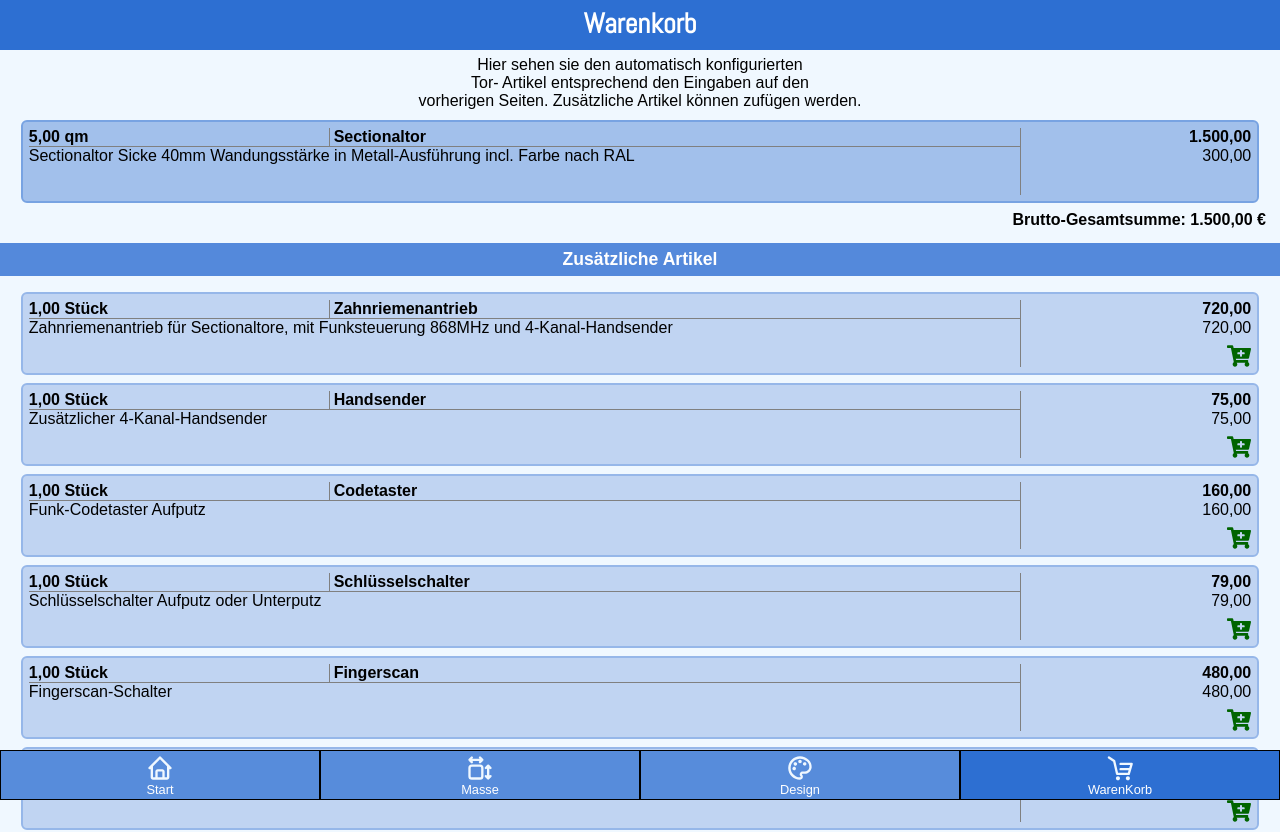
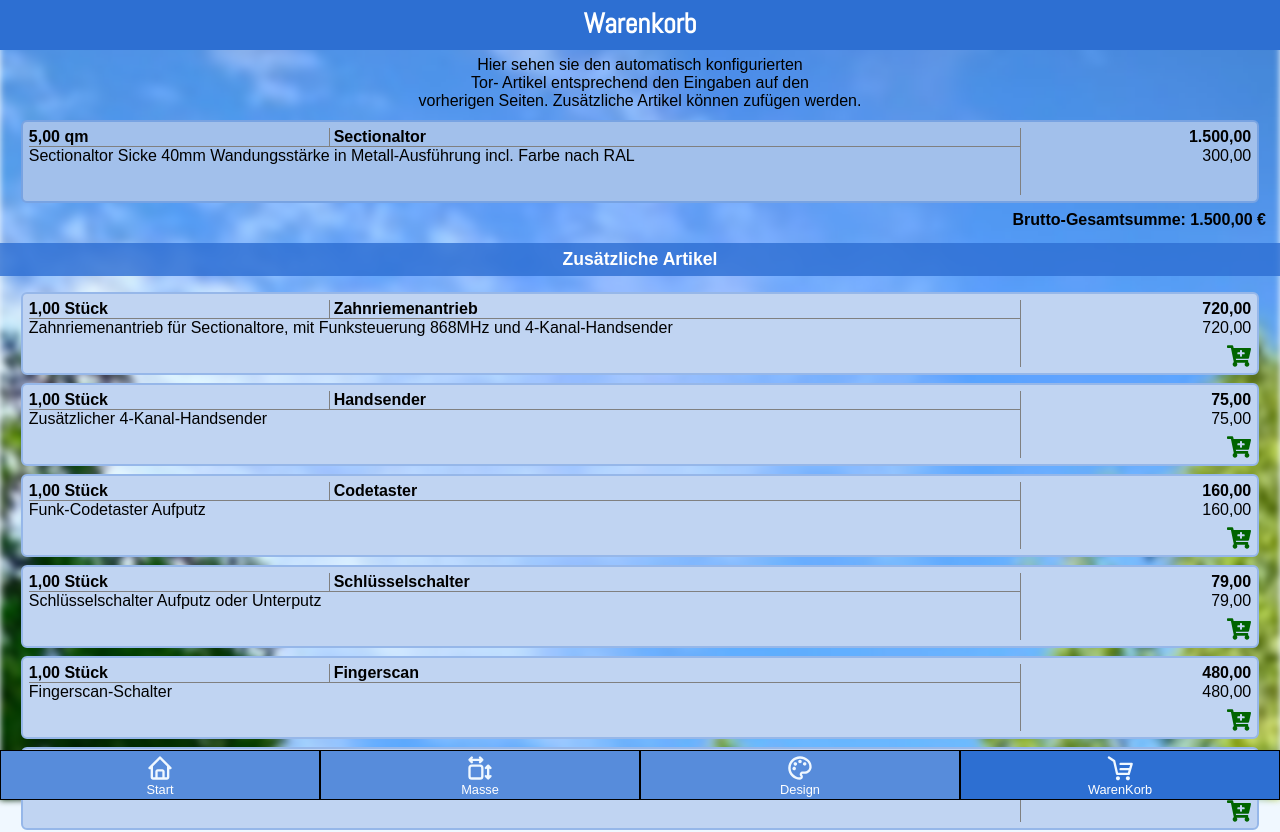
Before and after one commit to FrankOelsch/capstone-project, a React (Create React App) app: page /cart in a window 1280 px wide. Shown: the top 832 px of the page. Built offline with nearby package versions, Linux system fonts and the light colour scheme.

Commit message:
global colors and background img

```diff
--- a/src/Variables.js
+++ b/src/Variables.js
@@ -1,8 +1,10 @@
 export const BACKGROUND_COLOR_1 = "hsla(216, 65%, 50%, 0.8)";
 export const BACKGROUND_COLOR_2 = "rgb(240, 248, 255, 0.8)";
-export const BACKGROUND_COLOR_3 = "aliceblue";
-export const BACKGROUND_COLOR_4 = "aliceblue";
+export const BACKGROUND_COLOR_3 = "hsla(216, 65%, 50%, 1)";
+export const BACKGROUND_COLOR_4 = "hsla(216, 65%, 60%, 1)";
 export const BACKGROUND_COLOR_5 = "aliceblue";
+export const BACKGROUND_COLOR_6 = "hsla(216, 65%, 80%, 1)";
+export const BACKGROUND_COLOR_7 = "lightslategray";
 
 export const BORDER_COLOR_1 = "hsla(216, 65%, 80%, 0)";
 export const BORDER_COLOR_2 = "hsla(216, 65%, 80%, 1)";
--- a/src/components/Footer.js
+++ b/src/components/Footer.js
@@ -1,6 +1,7 @@
 import { NavLink } from "react-router-dom";
 import styled from "styled-components";
 import { CartIcon, Config2Icon, ConfigIcon, HomeIcon } from "../Icons";
+import * as variables from "../Variables";
 
 export default function Footer() {
   return (
@@ -32,7 +33,7 @@ const StyledFooter = styled.footer`
   bottom: 0;
   width: 100%;
   height: 50px;
-  background-color: hsl(216, 65%, 50%);
+  background-color: ${variables.BACKGROUND_COLOR_3};
   color: white;
   z-index: 2;
 `;
@@ -55,16 +56,16 @@ const StyledNavLink = styled(NavLink)`
   flex-direction: column;
   height: 100%;
   width: 25%;
-  background-color: hsl(216, 65%, 60%);
+  background-color: ${variables.BACKGROUND_COLOR_4};
   text-decoration: none;
   border: black solid 1px;
   transition: 0.5s;
 
   &.active {
-    background-color: hsl(216, 65%, 50%);
+    background-color: ${variables.BACKGROUND_COLOR_3};
   }
 
   &:hover {
-    background-color: hsl(216, 65%, 50%);
+    background-color: ${variables.BACKGROUND_COLOR_3};
   }
 `;
--- a/src/components/Header.js
+++ b/src/components/Header.js
@@ -1,4 +1,5 @@
 import styled from "styled-components";
+import * as variables from "../Variables";
 
 export default function Header({ text }) {
   return (
@@ -14,7 +15,7 @@ const StyledHeader = styled.header`
   width: 100%;
   height: 50px;
   padding: 6px;
-  background-color: hsl(216, 65%, 50%);
+  background-color: ${variables.BACKGROUND_COLOR_3};
   color: white;
   z-index: 2;
 `;
--- a/src/components/Select.js
+++ b/src/components/Select.js
@@ -1,4 +1,5 @@
 import styled from "styled-components";
+import * as variables from "../Variables";
 
 export default function Select({ onChange, value, options, id }) {
   if (!options || !Array.isArray(options) || options.length < 1) {
@@ -32,7 +33,7 @@ const StyledSelect = styled.select`
 
   border-radius: 6px;
   outline: none;
-  background-color: aliceblue;
+  background-color: ${variables.BACKGROUND_COLOR_5};
   box-shadow: 3px 3px 3px lightgrey;
 
   &:focus {
--- a/src/components/TextInput.js
+++ b/src/components/TextInput.js
@@ -1,5 +1,6 @@
 import { forwardRef } from "react";
 import styled from "styled-components";
+import * as variables from "../Variables";
 
 const TextInput = forwardRef((props, ref) => {
   const onFocus = (event) => {
@@ -33,7 +34,7 @@ const StyledInput = styled.input`
   border-color: hsl(216, 65%, 80%);
   border-radius: 6px;
   outline: none;
-  background-color: aliceblue;
+  background-color: ${variables.BACKGROUND_COLOR_5};
   box-shadow: 3px 3px 3px lightgrey;
 
   &:focus {
--- a/src/pages/Cart.js
+++ b/src/pages/Cart.js
@@ -206,6 +206,7 @@ export default function Cart() {
     <>
       <Header text={"Warenkorb"} />
       <Container>
+        <Wrapper>
           <StyledTopP>
             Hier sehen sie den automatisch konfigurierten <br />
             Tor- Artikel entsprechend den Eingaben auf den <br />
@@ -280,6 +281,7 @@ export default function Cart() {
               />
             ))}
           </StyledSection>
+        </Wrapper>
       </Container>
       <Footer />
     </>
@@ -290,6 +292,32 @@ const Container = styled.main`
   height: 100%;
   min-height: 100vh;
   padding: 54px 0;
+
+  &::before {
+    content: "";
+    position: absolute;
+    top: 0;
+    left: 0;
+    width: 100%;
+    height: 100%;
+    background-image: url(background3.png);
+    background-attachment: fixed;
+    background-repeat: no-repeat;
+    background-size: cover;
+    background-position: top;
+
+    filter: blur(3px);
+    /* filter: contrast(70%); */
+    /* filter: opacity(80%); */
+
+    /* filter: grayscale(50%); */
+    /* filter: sepia(100%); */
+    /* filter: brightness(80%); */
+  }
+`;
+
+const Wrapper = styled.div`
+  position: relative;
   display: flex;
   flex-direction: column;
   flex-wrap: nowrap;
@@ -337,15 +365,15 @@ const StyledButton = styled.button`
   padding: 3px;
   margin-top: 20px;
   border: 3px solid;
-  border-color: hsl(216, 65%, 80%);
+  border-color: ${variables.BACKGROUND_COLOR_6};
   border-radius: 6px;
   outline: none;
-  background-color: hsl(216, 65%, 80%);
+  background-color: ${variables.BACKGROUND_COLOR_6};
   box-shadow: 3px 3px 3px lightgrey;
   cursor: pointer;
 
   &:focus {
-    border-color: hsl(216, 65%, 50%);
+    border-color: ${variables.BACKGROUND_COLOR_3};
   }
 `;
 
--- a/src/pages/Design.js
+++ b/src/pages/Design.js
@@ -4,9 +4,9 @@ import Footer from "../components/Footer";
 import Header from "../components/Header";
 import Select from "../components/Select";
 import { UserContext } from "../UserContext";
-import { RalColors } from "../data/RalColors";
 import { RalColorsLimited } from "../data/RalColorsLimited";
 import { getLocaleStringFromNumber, getSquareMeters } from "../utils/helper";
+import * as variables from "../Variables";
 
 export default function Design() {
   const { config, setConfig, configForSave, setConfigForSave } =
@@ -207,6 +207,7 @@ export default function Design() {
     <>
       <Header text={configForSave.system + " " + qm + " qm"} />
       <Container>
+        <Wrapper>
           <StyledTopP>
             Wählen sie hier die gewünschte Torausführung <br />
             und -farbe, um einen Eindruck zu bekommen
@@ -266,6 +267,7 @@ export default function Design() {
 
             <StyledButton type="submit">Anwenden</StyledButton>
           </form>
+        </Wrapper>
       </Container>
       <Footer />
     </>
@@ -273,9 +275,36 @@ export default function Design() {
 }
 
 const Container = styled.main`
+  position: relative;
   height: 100%;
   min-height: 100vh;
-  padding: 60px 0;
+  padding: 50px 0;
+
+  &::before {
+    content: "";
+    position: absolute;
+    top: 0;
+    left: 0;
+    width: 100%;
+    height: 100%;
+    background-image: url(background3.png);
+    background-attachment: fixed;
+    background-repeat: no-repeat;
+    background-size: cover;
+    background-position: top;
+
+    /* filter: blur(3px); */
+    /* filter: blur(3px) contrast(30%); */
+    filter: opacity(40%) blur(3px);
+
+    /* filter: grayscale(50%); */
+    /* filter: sepia(100%); */
+    /* filter: brightness(80%); */
+  }
+`;
+
+const Wrapper = styled.div`
+  position: relative;
   display: flex;
   flex-direction: column;
   flex-wrap: nowrap;
@@ -287,7 +316,7 @@ const Container = styled.main`
 const StyledCanvas = styled.canvas`
   margin: 8px auto;
   width: 90%;
-  background-color: lightslategray;
+  background-color: ${variables.BACKGROUND_COLOR_7};
 `;
 
 const StyledLabel = styled.label`
@@ -302,20 +331,20 @@ const StyledButton = styled.button`
   padding: 3px;
   margin-top: 20px;
   border: 3px solid;
-  border-color: hsl(216, 65%, 80%);
+  border-color: ${variables.BACKGROUND_COLOR_6};
   border-radius: 6px;
   outline: none;
-  background-color: hsl(216, 65%, 80%);
+  background-color: ${variables.BACKGROUND_COLOR_6};
   box-shadow: 3px 3px 3px lightgrey;
   cursor: pointer;
 
   &:focus {
-    border-color: hsl(216, 65%, 50%);
+    border-color: ${variables.BACKGROUND_COLOR_3};
   }
 `;
 
 const StyledTopP = styled.p`
   font-family: Arial, Helvetica, sans-serif;
   font-size: 1em;
-  margin: 2px;
+  margin-top: 8px;
 `;
--- a/src/pages/Measure.js
+++ b/src/pages/Measure.js
@@ -6,6 +6,7 @@ import { getLocaleStringFromNumber, getSquareMeters } from "../utils/helper";
 import TextInput from "../components/TextInput";
 import Select from "../components/Select";
 import { UserContext } from "../UserContext";
+import * as variables from "../Variables";
 
 export default function Measure() {
   const {
@@ -286,6 +287,7 @@ export default function Measure() {
     <>
       <Header text={configForSave.system + " " + qm + " qm"} />
       <Container>
+        <Wrapper>
           <StyledTopP>
             Geben sie hier Höhe, Breite und Radius ein, um <br />
             die Torfläche zu berechnen und darzustellen.
@@ -345,6 +347,7 @@ export default function Measure() {
 
             <StyledButton type="submit">Anwenden</StyledButton>
           </form>
+        </Wrapper>
       </Container>
       <Footer />
     </>
@@ -352,9 +355,36 @@ export default function Measure() {
 }
 
 const Container = styled.main`
+  position: relative;
   height: 100%;
   min-height: 100vh;
-  padding: 60px 0;
+  padding: 50px 0;
+
+  &::before {
+    content: "";
+    position: absolute;
+    top: 0;
+    left: 0;
+    width: 100%;
+    height: 100%;
+    background-image: url(background3.png);
+    background-attachment: fixed;
+    background-repeat: no-repeat;
+    background-size: cover;
+    background-position: top;
+
+    /* filter: blur(3px); */
+    /* filter: contrast(70%); */
+    filter: opacity(40%) blur(3px);
+
+    /* filter: grayscale(80%); */
+    /* filter: sepia(100%); */
+    /* filter: brightness(60%); */
+  }
+`;
+
+const Wrapper = styled.div`
+  position: relative;
   display: flex;
   flex-direction: column;
   flex-wrap: nowrap;
@@ -366,7 +396,7 @@ const Container = styled.main`
 const StyledCanvas = styled.canvas`
   margin: 8px auto;
   width: 90%;
-  background-color: lightslategray;
+  background-color: ${variables.BACKGROUND_COLOR_7};
 `;
 
 const StyledLabel = styled.label`
@@ -384,7 +414,7 @@ const StyledButton = styled.button`
   border-color: hsl(216, 65%, 80%);
   border-radius: 6px;
   outline: none;
-  background-color: hsl(216, 65%, 80%);
+  background-color: ${variables.BACKGROUND_COLOR_6};
   box-shadow: 3px 3px 3px lightgrey;
   cursor: pointer;
 
@@ -396,5 +426,5 @@ const StyledButton = styled.button`
 const StyledTopP = styled.p`
   font-family: Arial, Helvetica, sans-serif;
   font-size: 1em;
-  margin: 2px;
+  margin-top: 8px;
 `;
```
Lines whose indentation alone changed are shown as unchanged.
